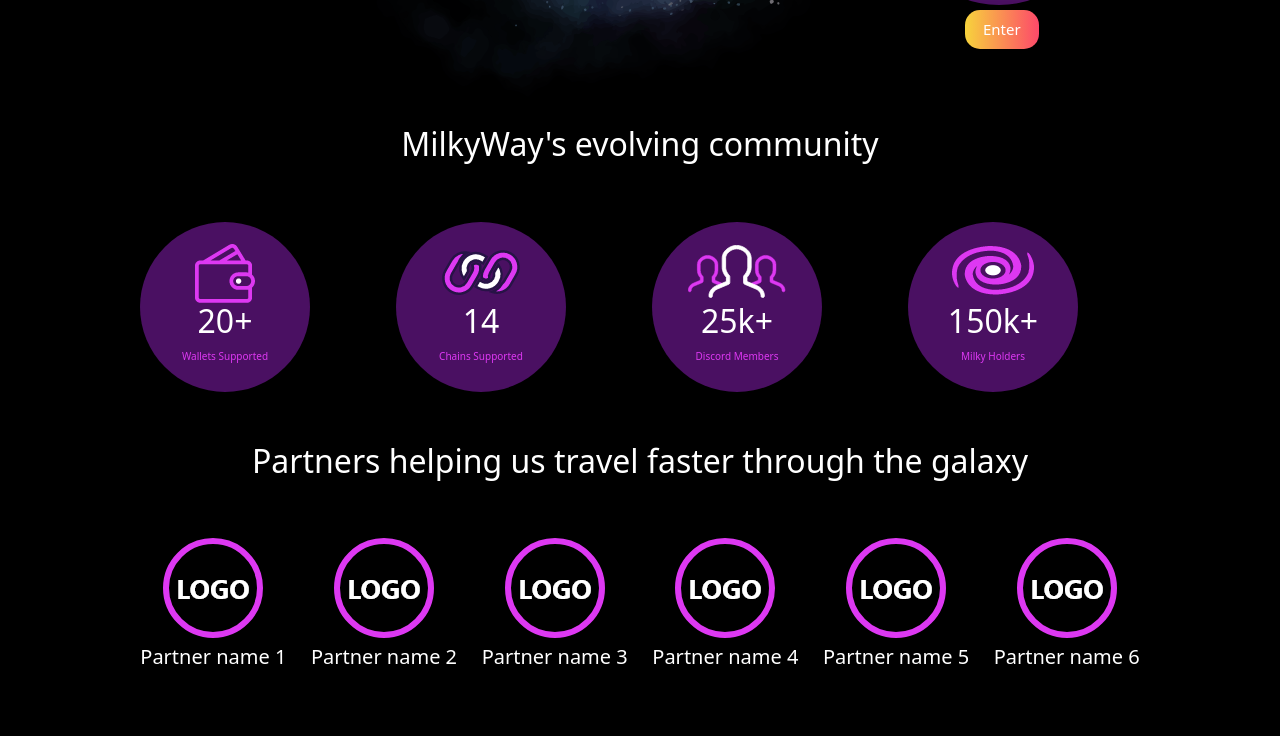
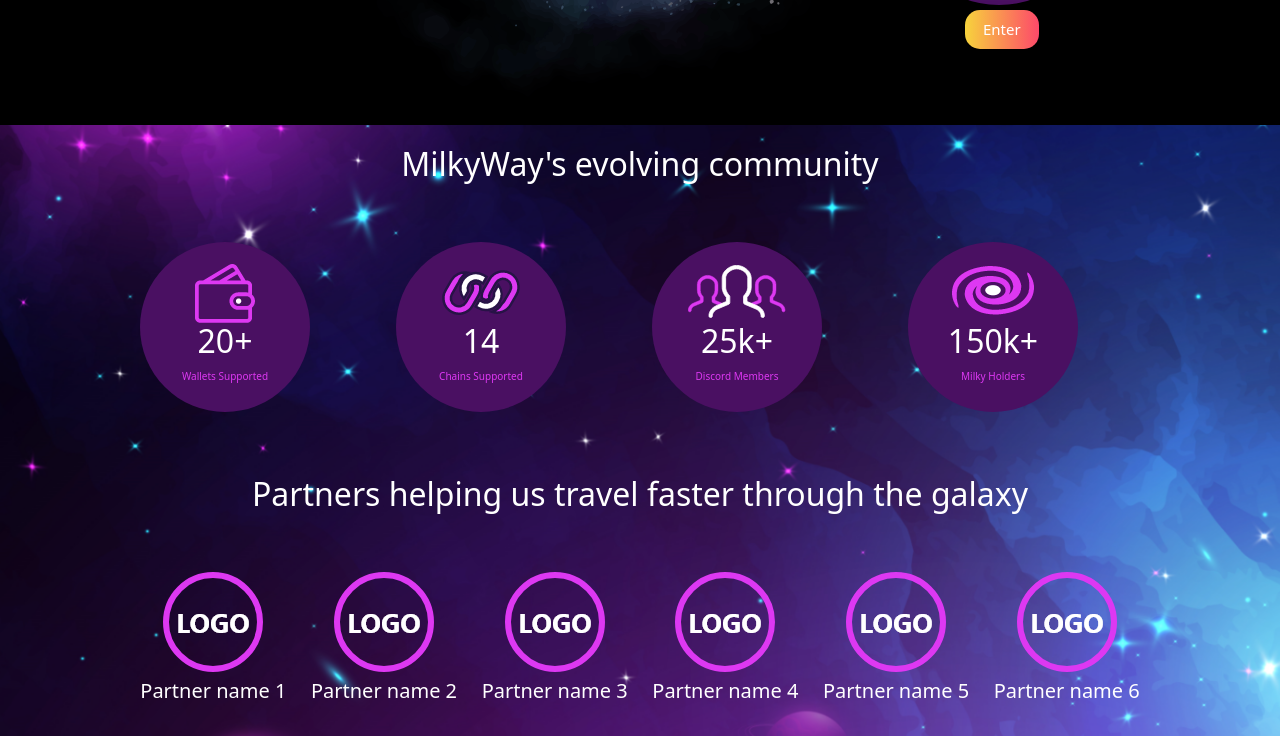
Before and after one commit to TechInnovation-Blockchain/milky-fresh-front, a React (Create React App) app: page / in a window 1280 px wide. Shown: the part 1740-2476 px from the top of the page. Built offline with nearby package versions, Linux system fonts and the light colour scheme.

Commit message:
lower background - color shift needed

```diff
--- a/src/App.css
+++ b/src/App.css
@@ -295,6 +295,18 @@ filter: blur(20px);
 
 /* COMMUNITY */
 
+.community-div{
+  padding-top: 20px;
+
+background-image: url("./resources/images/back2.png");
+/* overflow: visible; */
+background-repeat: no-repeat;
+background-size:cover;
+
+height: 1000px;
+}
+
+
 .community-circ {
   height: 170px;
   width : 170px;
@@ -353,7 +365,7 @@ div.milkyway-icon {
   /* background-color: black; */
 
 
-  margin: 0px 0 0 0;
+  margin: -700px 0 0 0;
 
   /* box-shadow: 0 -20px rgb(0, 0, 15) inset, 0 -40px rgb(0, 10, 16) inset, 0 -60px rgb(1, 1, 20) inset, 0 -80px rgb(2, 2, 21) inset; */
 }
```
